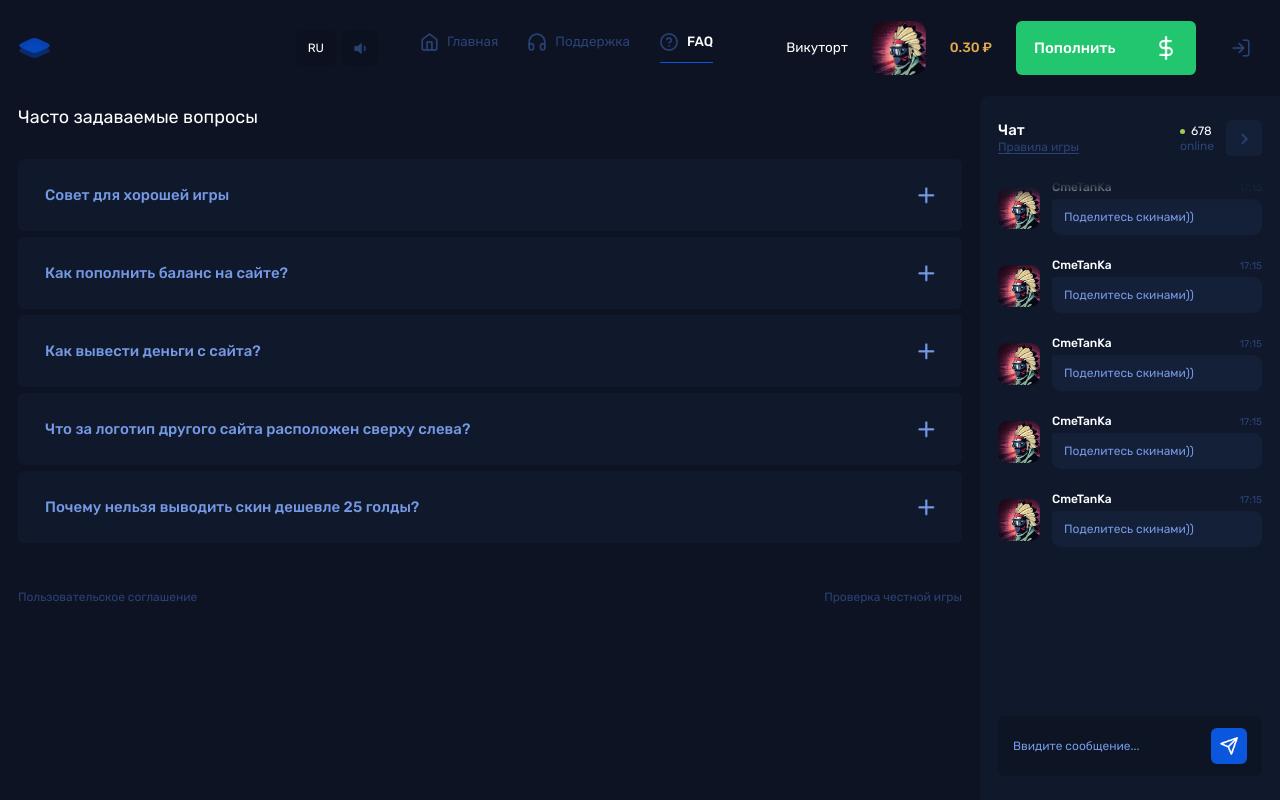
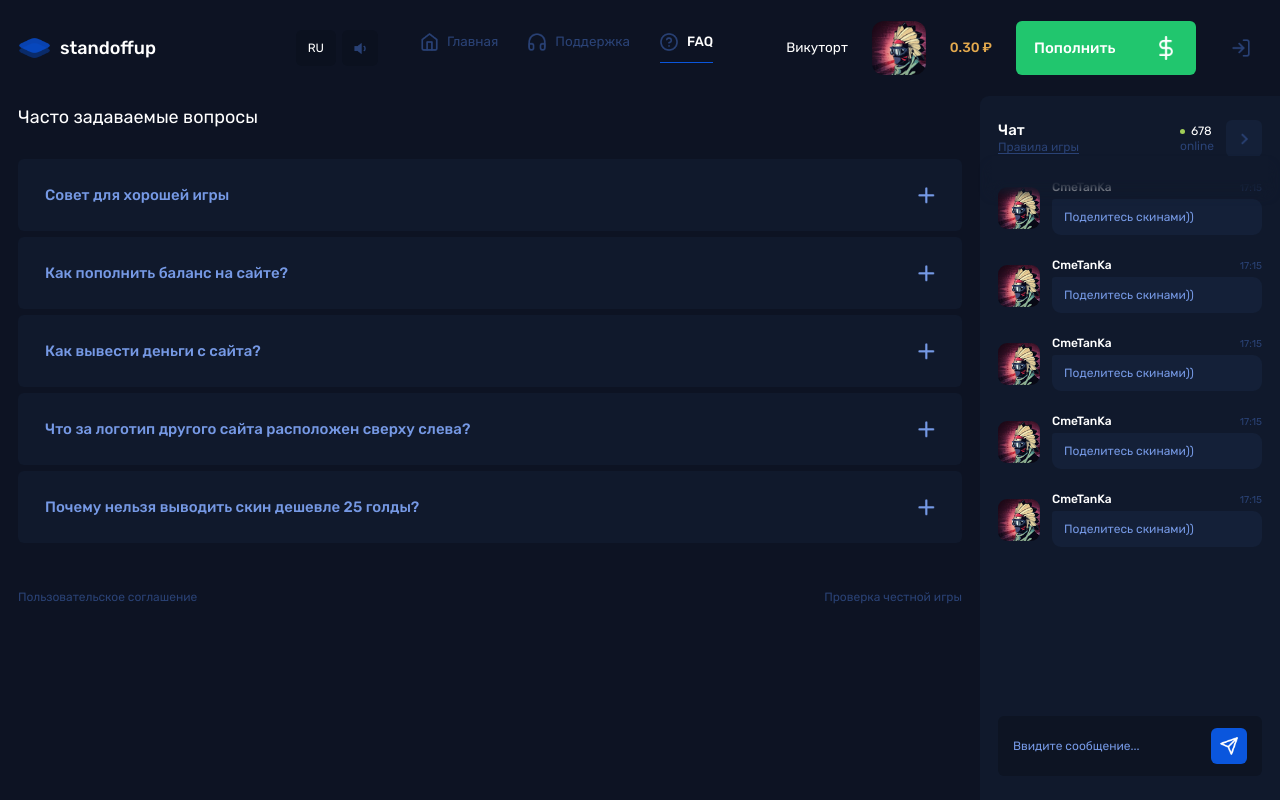
Before and after one commit to FrameMuse/standoffup, a React (Create React App) app: page /faq in a window 1280 px wide. Built offline with nearby package versions, Linux system fonts and the light colour scheme.

Commit message:
bug fixes

```diff
--- a/public/assets/css/main.css
+++ b/public/assets/css/main.css
@@ -838,6 +838,7 @@ standoffup-body {
     align-content: baseline;
     row-gap: 2em;
     padding-left: 1.5em;
+    width: inherit;
     height: calc(100vh - 24.125em);
     overflow: auto;
 }
@@ -919,6 +920,7 @@ standoffup-body {
     display: grid;
     padding: 1.5em;
     padding-bottom: unset;
+    width: inherit;
 }
 
 .game-setup {
@@ -1665,6 +1667,7 @@ standoffup-body {
     page-part {
         height: auto;
         overflow: unset;
+        width: 100vw;
     }
     .sidebar-home .topbar {
         display: none;
--- a/src/components.jsx
+++ b/src/components.jsx
@@ -11,7 +11,7 @@ export const Logo = ({ mobile }) => {
     return (
         <div className="topbar-logo">
             <span className="topbar-logo__icon"></span>
-            {mobile ? <span className="topbar-logo__text">standoffup</span> : <div className="topbar-menu-trigger-icon" onClick={toggleMenu}></div>}
+            {!mobile ? <span className="topbar-logo__text">standoffup</span> : <div className="topbar-menu-trigger-icon" onClick={toggleMenu}></div>}
             <Link to="/" className="ghost" />
         </div>
     );
--- a/src/modules/header.jsx
+++ b/src/modules/header.jsx
@@ -20,12 +20,12 @@ class Header extends React.Component {
           <Route exact path="/"></Route>
           <Route>
             <div className="topbar__somethong">
-              <Logo />
+              <Logo mobile={mobile} />
               <Panel />
             </div>
           </Route>
         </Switch>
-        {mobile ? <Logo /> : false}
+        {mobile ? <Logo mobile={mobile} /> : false}
         <nav className="topbar-menu">
           <NavLink exact to="/" className="topbar-menu__link" activeClassName="topbar-menu__link--active">
             <span className="topbar-menu__link--icon icon__home"></span>
--- a/src/modules/popup.jsx
+++ b/src/modules/popup.jsx
@@ -56,7 +56,7 @@ class Popup extends React.Component {
           description: "Для пополнения баланса вы будете премещены на сайт платёжной системы",
           content: (
             <div className="popup-deposit">
-              <div className="popup-deposit__actions" promo={props.promo ? `+${props.promo}% к пополнению` : false}>
+              <div className="popup-deposit__actions" promo={props.promo ? `+${props.promo}% к пополнению` : "false"}>
                 <input className="popup-deposit__input" defaultValue="100" />
                 <input className="popup-deposit__input" defaultValue="Промокод" />
                 <Button color="blue">Подтвердить</Button>
```
